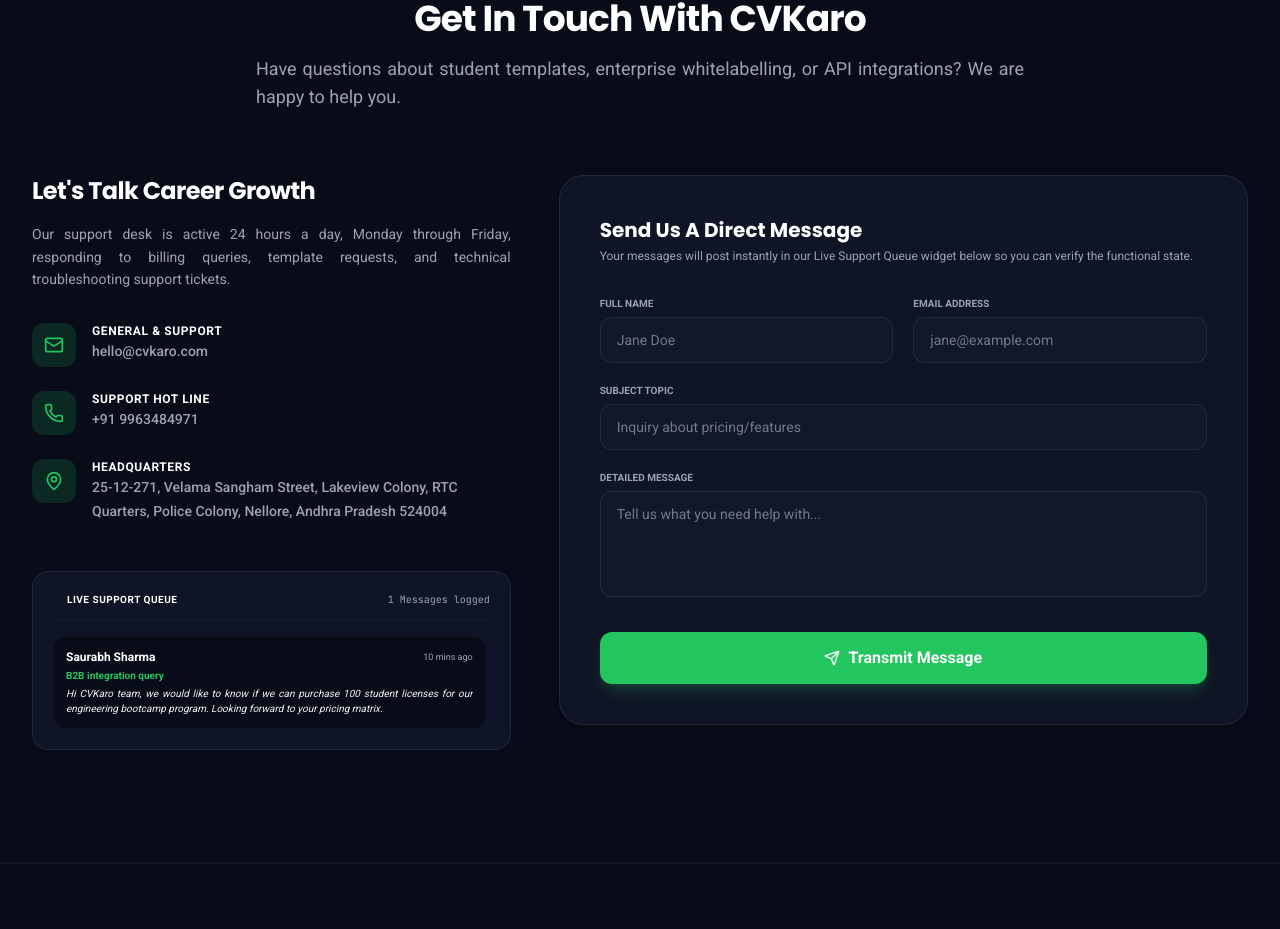
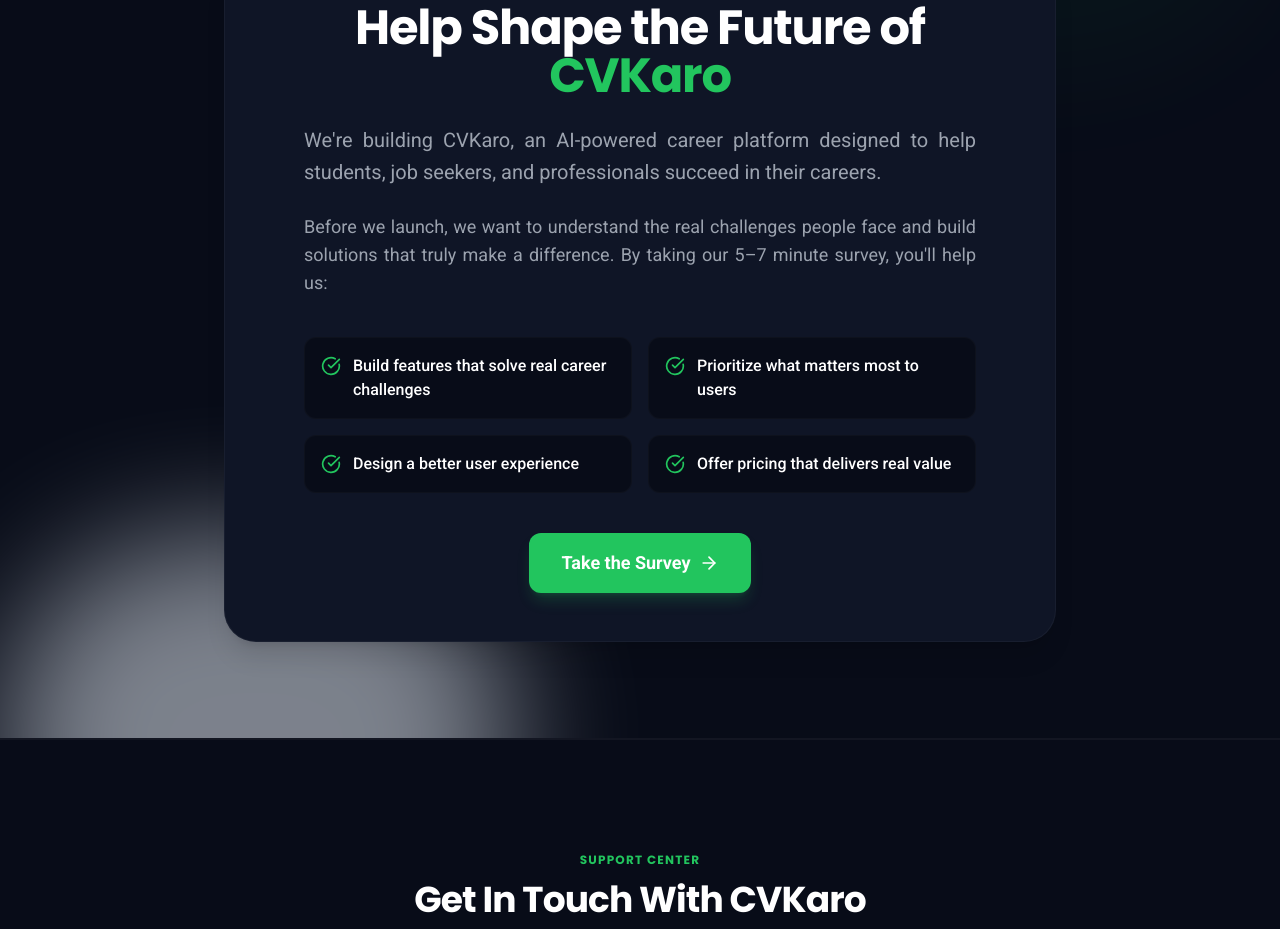
Before and after one commit to phanindra73/cvkaro-public, a React (Vite) app: page / in a window 1280 px wide. Shown: the part 8759-9688 px from the top of the page. Built offline with nearby package versions, Linux system fonts and the light colour scheme.

Commit message:
google survey form Commit

```diff
--- a/src/App.tsx
+++ b/src/App.tsx
@@ -14,6 +14,7 @@
 import AuthModal from "./components/AuthModal";
 import Dashboard from "./components/Dashboard";
 import CareerPilotChatbot from "./components/CareerPilotChatbot";
+import SurveySection from "./components/SurveySection";
 
 export default function App() {
   const [activeSection, setActiveSection] = useState("home");
@@ -176,6 +177,9 @@
           {/* FAQs Accordions */}
           <FAQs />
 
+          {/* Pre-launch Survey */}
+          <SurveySection />
+
           {/* Contact Support Form */}
           <Contact />
         </main>
--- /dev/null
+++ b/src/components/SurveySection.tsx
@@ -0,0 +1,53 @@
+import React from 'react';
+import { CheckCircle, ArrowRight } from 'lucide-react';
+
+export default function SurveySection() {
+  return (
+    <section className="py-16 md:py-24 bg-brand-green/5 relative overflow-hidden border-y border-border-gray/55" id="survey">
+      <div className="absolute top-0 right-0 w-[40%] h-[400px] bg-brand-green/10 rounded-full blur-3xl opacity-50 -translate-y-1/2" />
+      <div className="absolute bottom-0 left-0 w-[40%] h-[400px] bg-blue-50 rounded-full blur-3xl opacity-50 translate-y-1/2" />
+
+      <div className="max-w-4xl mx-auto px-4 sm:px-6 lg:px-8 relative z-10">
+        <div className="bg-white rounded-[2rem] p-8 md:p-12 shadow-xl border border-border-gray/50 text-center">
+
+          <h2 className="text-3xl md:text-4xl lg:text-5xl font-display font-bold text-navy-dark mb-6 tracking-tight">
+            Help Shape the Future of <span className="text-brand-green">CVKaro</span>
+          </h2>
+
+          <p className="text-lg md:text-xl text-text-muted mb-6 leading-relaxed max-w-2xl mx-auto text-justify sm:text-center">
+            We're building CVKaro, an AI-powered career platform designed to help students, job seekers, and professionals succeed in their careers.
+          </p>
+
+          <p className="text-base md:text-lg text-text-muted mb-10 max-w-2xl mx-auto text-justify sm:text-center">
+            Before we launch, we want to understand the real challenges people face and build solutions that truly make a difference. By taking our 5–7 minute survey, you'll help us:
+          </p>
+
+          <div className="grid grid-cols-1 sm:grid-cols-2 gap-4 max-w-2xl mx-auto mb-10 text-left">
+            {[
+              "Build features that solve real career challenges",
+              "Prioritize what matters most to users",
+              "Design a better user experience",
+              "Offer pricing that delivers real value"
+            ].map((text, index) => (
+              <div key={index} className="flex items-start gap-3 bg-light-bg p-4 rounded-xl border border-border-gray/30 transition-all hover:border-brand-green/40 hover:shadow-sm">
+                <CheckCircle className="w-5 h-5 text-brand-green flex-shrink-0 mt-0.5" />
+                <span className="text-navy-dark font-medium text-sm md:text-base">{text}</span>
+              </div>
+            ))}
+          </div>
+
+          <a
+            href="https://forms.gle/FDJqq9PG93RLAmot7"
+            target="_blank"
+            rel="noopener noreferrer"
+            className="inline-flex items-center justify-center gap-2 bg-brand-green text-navy-dark px-8 py-4 rounded-xl text-lg font-bold hover:brightness-110 shadow-lg shadow-brand-green/20 transition-all duration-300 hover:-translate-y-1 cursor-pointer"
+          >
+            Take the Survey
+            <ArrowRight className="w-5 h-5" />
+          </a>
+
+        </div>
+      </div>
+    </section>
+  );
+}
```
